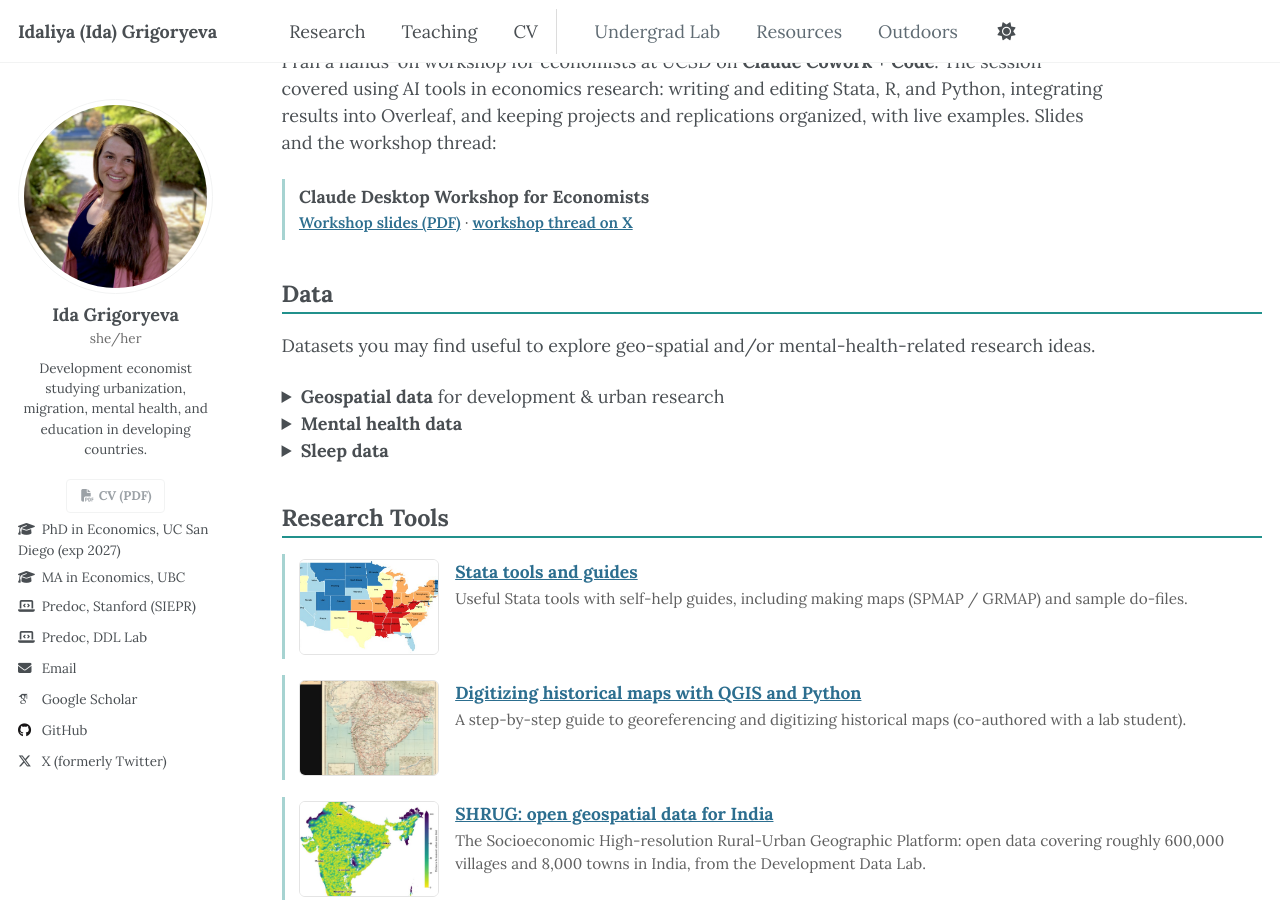
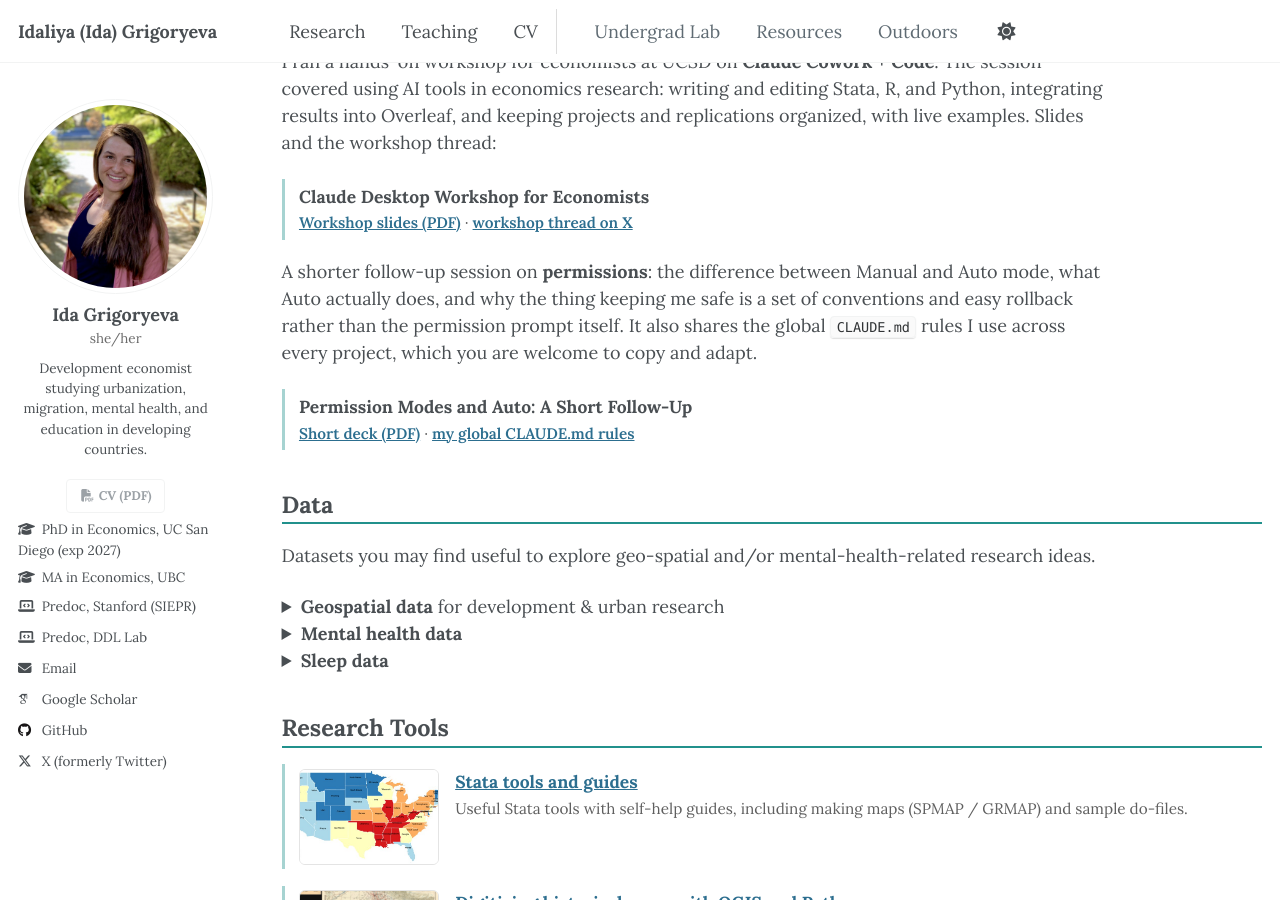
Before and after one commit to idagri/idagri.github.io, a Jekyll site: the page built from _pages/resources.md, in a window 1280 px wide and 900 px high, scrolled down 358 px. Built offline with Jekyll 4.4.1, drawn with Linux system fonts in a browser that asks for light colours; some web fonts are replaced; a script that is not in the unit is left out.

Commit message:
Resources: link the permissions follow-up deck under the AI workshop
Adds a second res-card in the AI Tools section, below the existing Cowork
workshop card, pointing at files/ai-permissions-workshop-slides.pdf and
files/ida-claude-md.md (both already published). The Cowork card and its slides
are unchanged; Ida confirmed the old deck stays exactly as it is.

Co-Authored-By: Claude Opus 5 <noreply@anthropic.com>

```diff
--- a/_pages/resources.md
+++ b/_pages/resources.md
@@ -91,6 +91,13 @@ I ran a hands-on workshop for economists at UCSD on **Claude Cowork + Code**. Th
 <div class="res-card">
 <p class="rt">Claude Desktop Workshop for Economists</p>
 <p class="rd"><a href="/files/ai-cowork-workshop-slides.pdf">Workshop slides (PDF)</a> · <a href="https://x.com/_IdaGri/status/2056430027739107609">workshop thread on X</a></p>
+</div>
+
+A shorter follow-up session on **permissions**: the difference between Manual and Auto mode, what Auto actually does, and why the thing keeping me safe is a set of conventions and easy rollback rather than the permission prompt itself. It also shares the global `CLAUDE.md` rules I use across every project, which you are welcome to copy and adapt.
+
+<div class="res-card">
+<p class="rt">Permission Modes and Auto: A Short Follow-Up</p>
+<p class="rd"><a href="/files/ai-permissions-workshop-slides.pdf">Short deck (PDF)</a> · <a href="/files/ida-claude-md.md">my global CLAUDE.md rules</a></p>
 </div>
 
 ## Data
```
